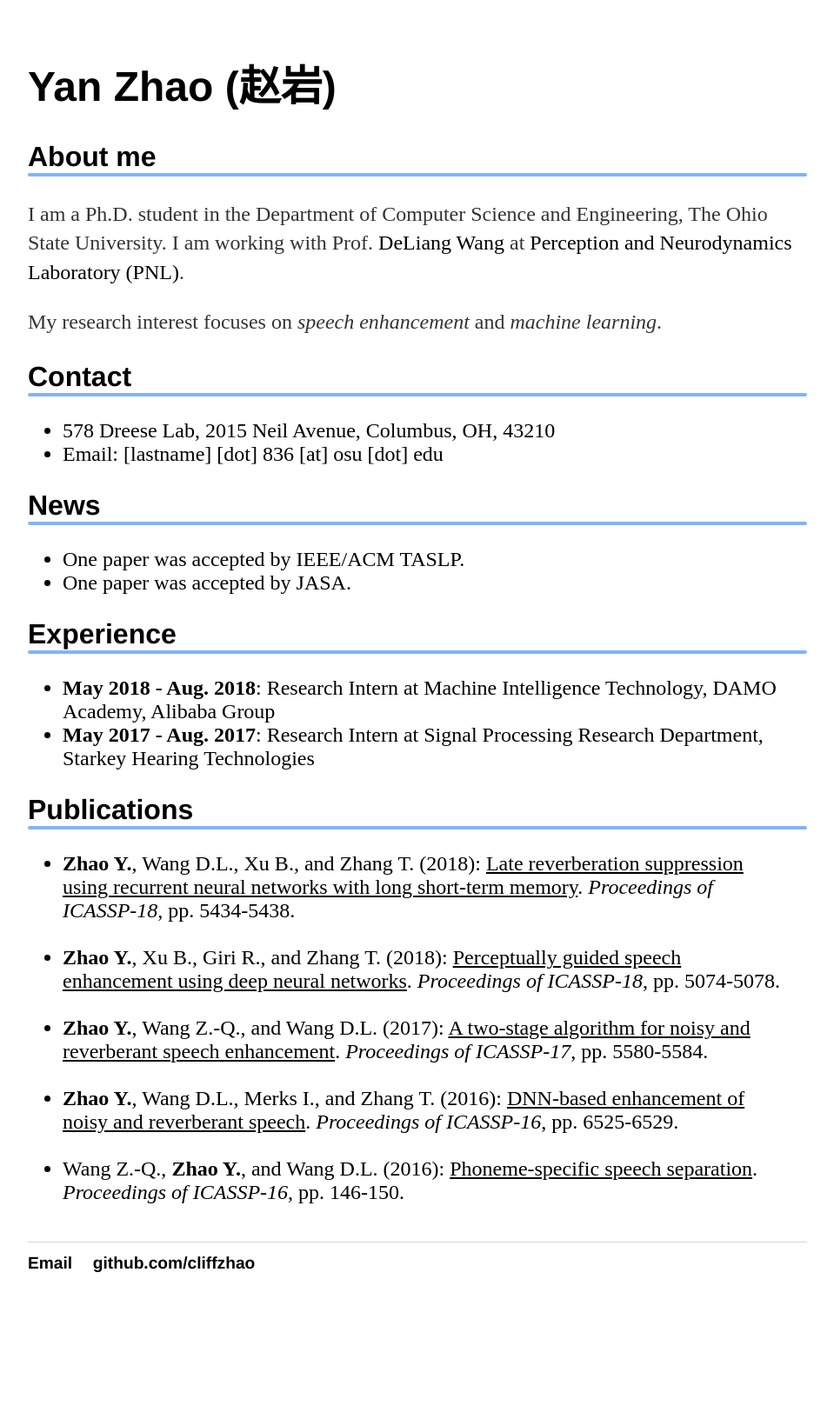
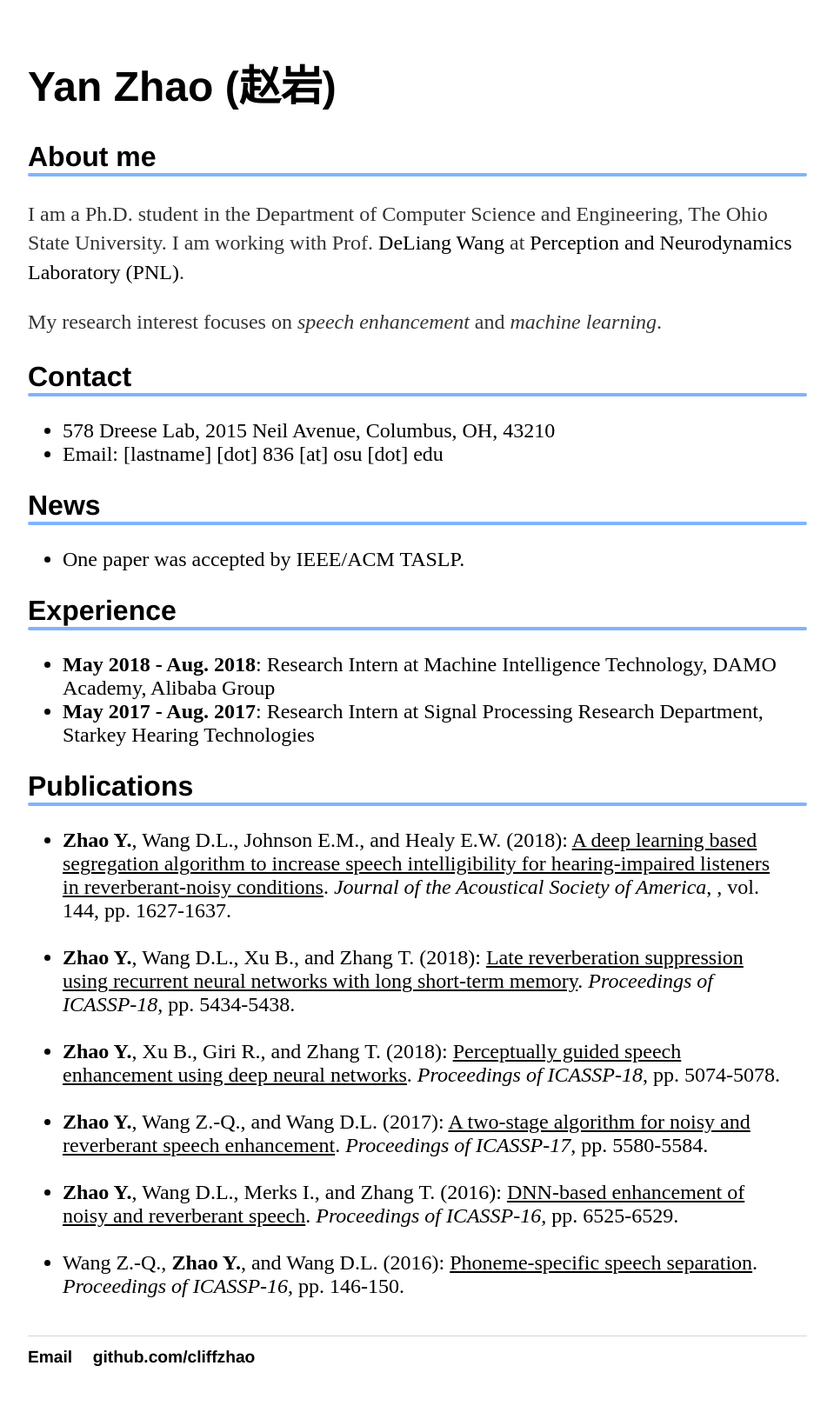
Before and after one commit to cliffzhao/cliffzhao.github.io, a Jekyll site: the page built from index.html, in a window 1280 px wide. Shown: the whole page at 87% size, without its empty margins (160-1119 px from the left). Built offline with Jekyll 4.4.1, drawn with Linux system fonts in a browser that asks for light colours; before the commit the page ends 1524 px from its top, so only the background shows below that.

Commit message:
Update index.html

```diff
--- a/index.html
+++ b/index.html
@@ -25,9 +25,7 @@ title: Yan Zhao
     <ul>
 
     <li>One paper was accepted by IEEE/ACM TASLP.
-    </li>
-    <li>One paper was accepted by JASA.
-    </li>
+
     </ul>
 
     <h2>Experience</h2>
@@ -42,6 +40,16 @@ title: Yan Zhao
 
     <h2>Publications</h2>
     <ul>
+    <li><strong>Zhao Y.</strong>, Wang D.L., Johnson E.M., and Healy E.W. (2018):
+      <a href="https://cliffzhao.github.io/Publications/ZWJH.jasa18.pdf" target="_blank"><U>A deep learning based segregation algorithm to increase speech intelligibility for
+hearing-impaired listeners in reverberant-noisy conditions</U></a>. <cite>Journal of the Acoustical Society of America</cite>, , vol. 144, pp. 1627-1637.
+      <br>
+      <br>
+
+
+    </li>
+
+
     <li><strong>Zhao Y.</strong>, Wang D.L., Xu B., and Zhang T. (2018):
       <a href="https://cliffzhao.github.io/Publications/ZWXZ.icassp18.pdf" target="_blank"><U>Late reverberation suppression using recurrent neural networks with long short-term memory</U></a>. <cite>Proceedings of ICASSP-18</cite>, pp. 5434-5438.
       <br>
```
